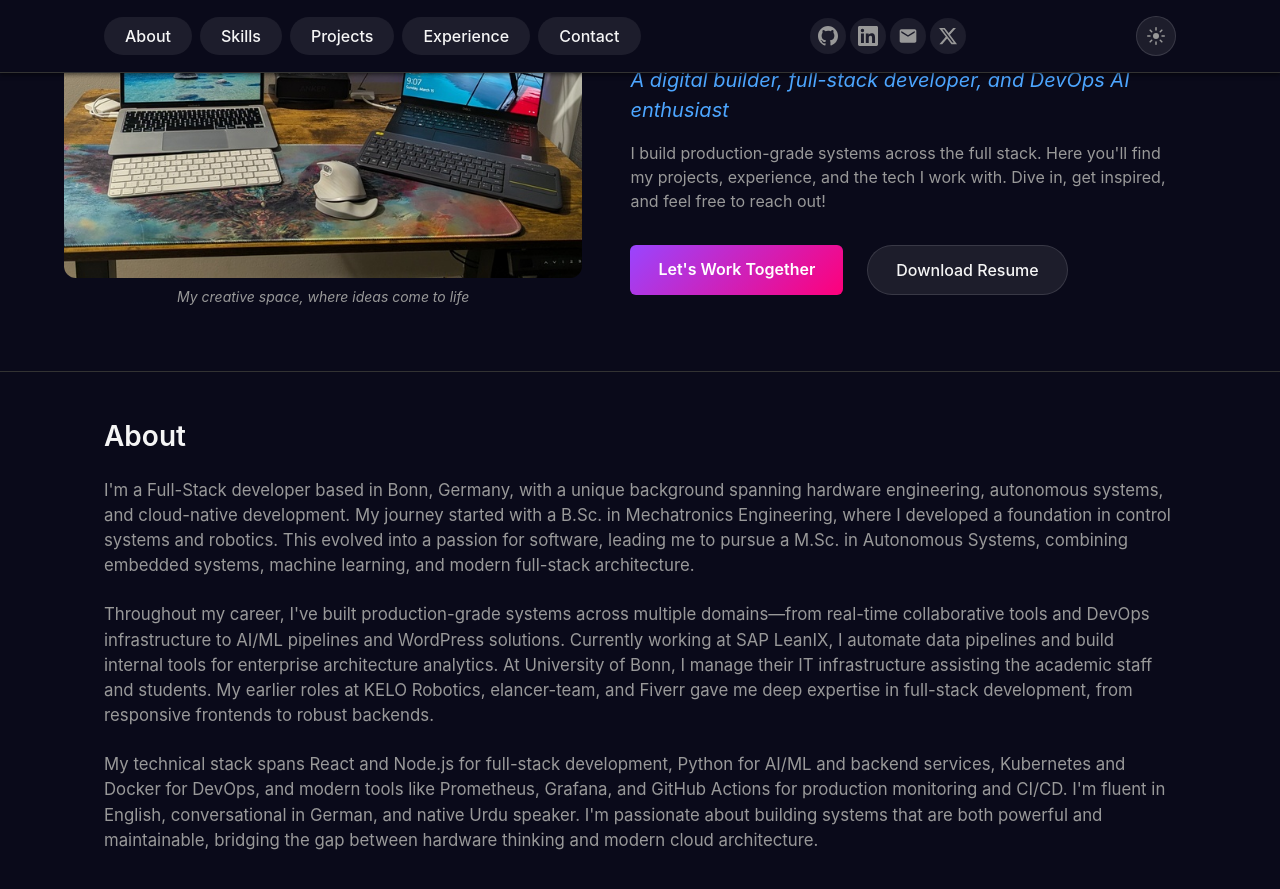
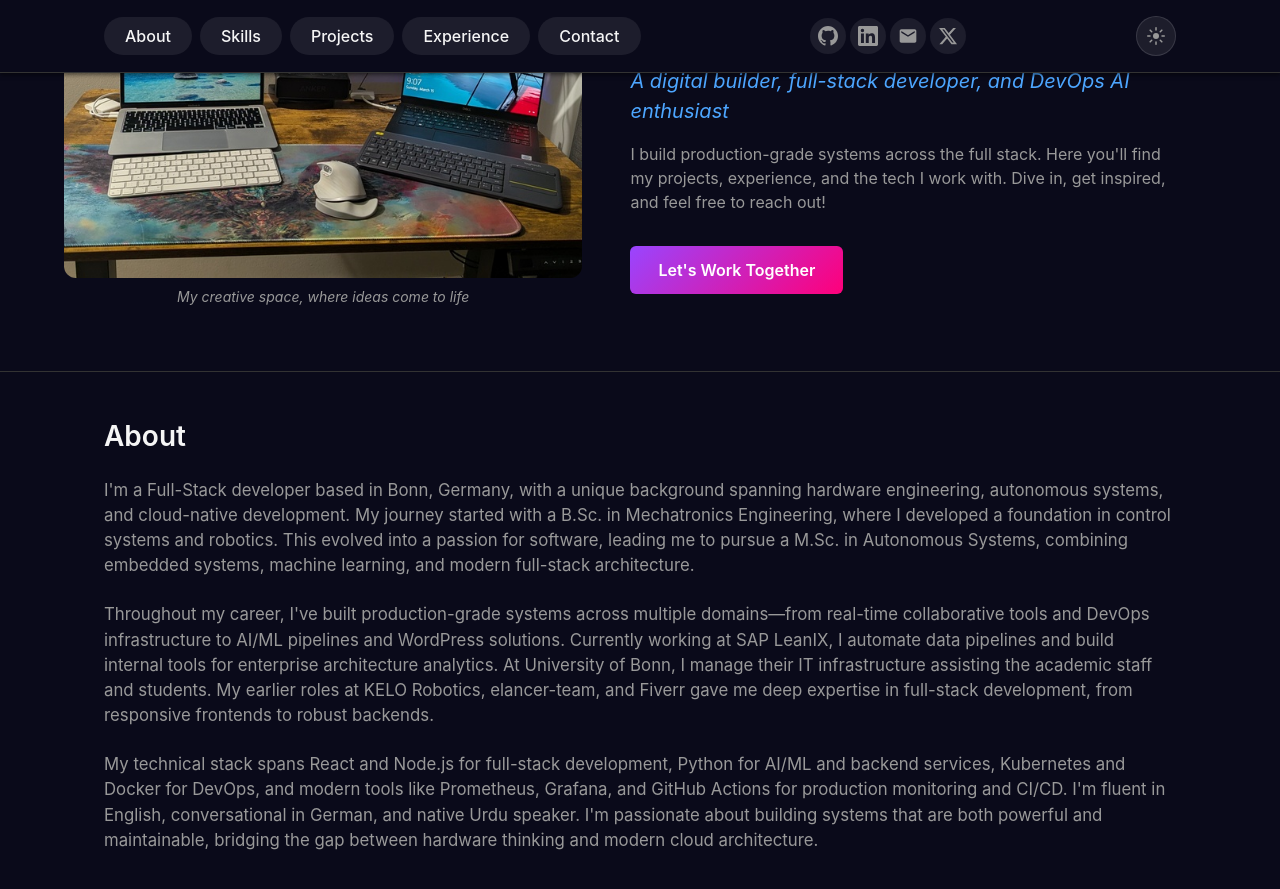
Before and after one commit to TouseefQ/touseefq.github.io, a Jekyll site: the page built from index.html, in a window 1280 px wide and 900 px high, scrolled down 309 px. Shown: the top 889 px of the window. Built offline with Jekyll 4.4.1, drawn with Linux system fonts in a browser that asks for light colours.

Commit message:
feat: remove resume download button and PDF from repo

```diff
--- a/_includes/hero.html
+++ b/_includes/hero.html
@@ -11,7 +11,6 @@
       <p class="hero-description">I build production-grade systems across the full stack. Here you'll find my projects, experience, and the tech I work with. Dive in, get inspired, and feel free to reach out!</p>
       <div class="cta-buttons">
         <a href="#contact" class="btn gradient-btn">Let's Work Together</a>
-        <a href="{{ site.baseurl }}/Touseef%20Qamar%20-%20Resume.pdf" class="btn pill-btn" download>Download Resume</a>
       </div>
     </div>
   </div>
```
Also changed, not shown: 1 other file.
